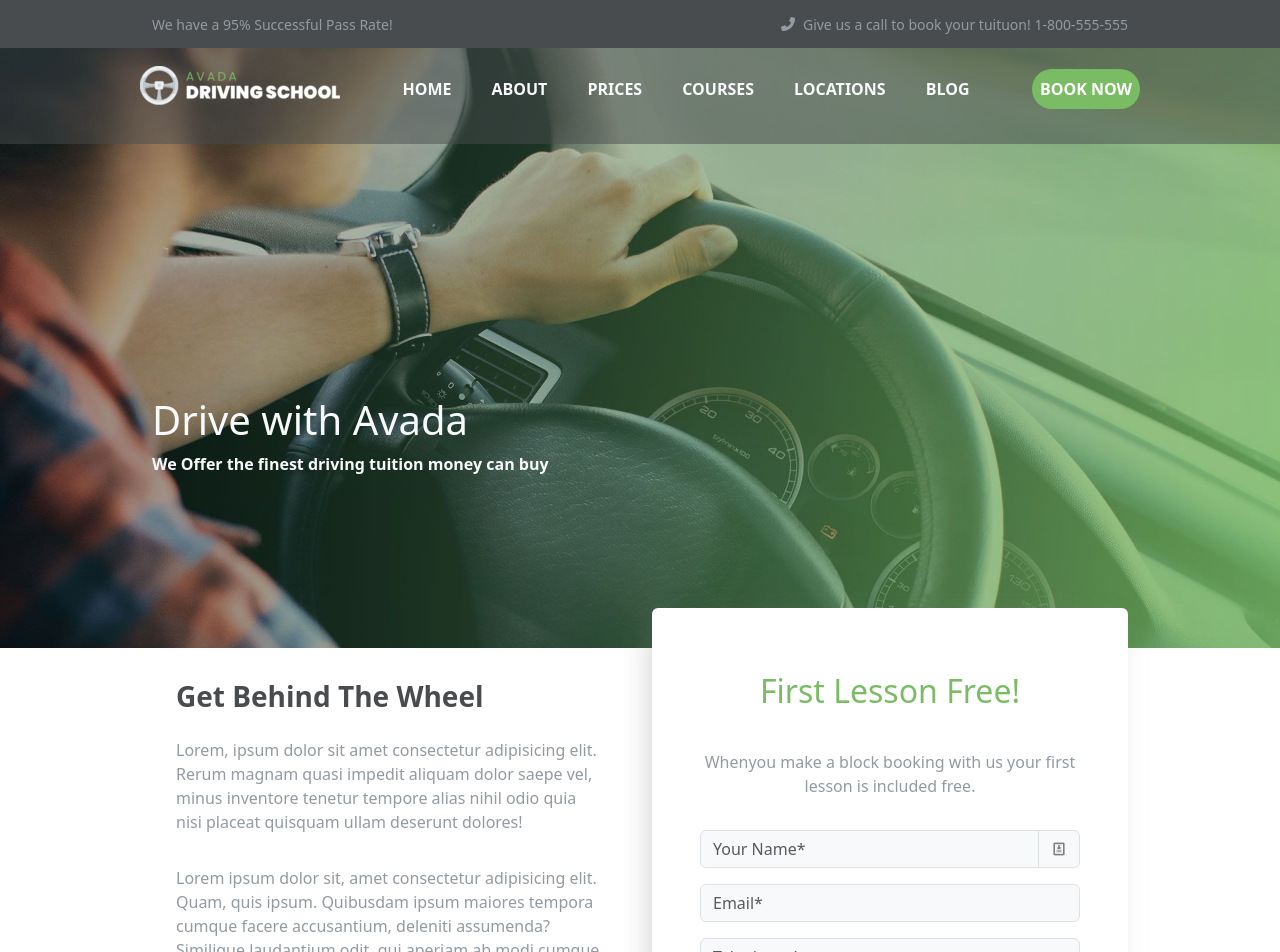
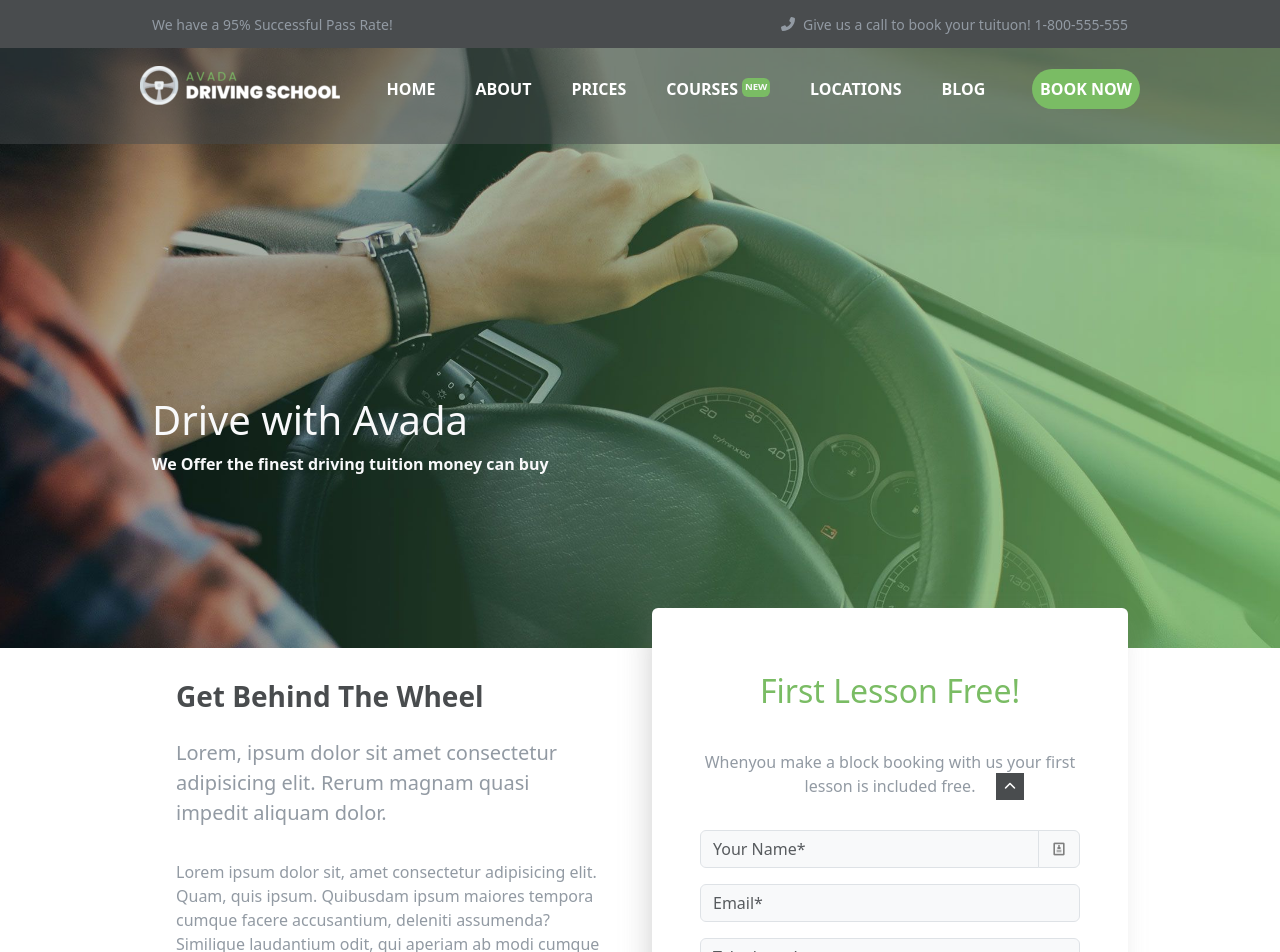
Before and after one commit to antoniodangelo11/proj-html-vuejs, a Vue app: page / in a window 1280 px wide. Shown: the top 952 px of the page. Built offline with nearby package versions, Linux system fonts and the light colour scheme.

Commit message:
fix style hover

```diff
--- a/src/App.vue
+++ b/src/App.vue
@@ -14,7 +14,7 @@ export default {
 </script>
 
 <template>
-  <AppHeader />
+  <AppHeader id="start" />
   <AppMain />
   <AppFooter />
 </template>
--- a/src/components/AppCallUs.vue
+++ b/src/components/AppCallUs.vue
@@ -6,6 +6,7 @@ export default {
 
 <template>
     <section class="bg_call_us">
+        <div class="container">
             <div class="row">
                 <div class="col-12">
                     <div class="call_us container d-flex align-items-center justify-content-between py-5">
@@ -16,6 +17,7 @@ export default {
                         <div class="text-light">
                             <font-awesome-icon class="px-2 text-light" :icon="['fas', 'phone']" flip="horizontal" />
                             1-800-555-555
+                        </div>
                     </div>
                 </div>
             </div>
@@ -33,4 +35,8 @@ export default {
         max-width: 1000px;
     }
 }
+
+.container {
+    max-width: 1000px;
+}
 </style>
--- a/src/components/AppCopyRight.vue
+++ b/src/components/AppCopyRight.vue
@@ -23,6 +23,9 @@ export default {
                         <i class="fa-brands fa-instagram px-2"></i>
                     </div>
                 </div>
+            </div>
+            <div class="chevron_fixed">
+                <a href="#"><i class="fa-solid fa-chevron-up fa-xs"></i></a>
             </div>
         </div>
     </section>
@@ -61,4 +64,16 @@ export default {
 .socials_icons {
     padding-left: 6rem;
 }
+
+.chevron_fixed {
+    background-color: #494C4E;
+    padding: .1rem .5rem;
+    position: fixed;
+    bottom: 0%;
+    right: 20%;
+
+    a {
+        color: rgb(255, 255, 255)
+    }
+}
 </style>
--- a/src/components/AppCourses.vue
+++ b/src/components/AppCourses.vue
@@ -109,6 +109,7 @@ export default {
 
             &:hover {
                 transform: scale(1.05);
+                color: #7ABC64;
             }
         }
 
--- a/src/components/AppHeader.vue
+++ b/src/components/AppHeader.vue
@@ -22,6 +22,7 @@ export default {
                 },
                 {
                     title: 'COURSES',
+                    sub_title: 'NEW',
                     link: '#',
                     id: 3,
                 },
@@ -50,7 +51,8 @@ export default {
             <div class="top_nav container d-flex justify-content-between align-items-center">
                 <small>We have a 95% Successful Pass Rate!</small>
                 <small>
-                    <font-awesome-icon class="px-2" :icon="['fas', 'phone']" flip="horizontal" />Give us a call to book your
+                    <font-awesome-icon class="px-2" :icon="['fas', 'phone']" flip="horizontal" />Give us a call to book
+                    your
                     tuituon!
                     1-800-555-555
                 </small>
@@ -60,7 +62,7 @@ export default {
             <div class="nav_bg">
                 <div class="navbar container d-flex">
                     <img class="d-block" src="../assets/img/avada-drivers-logo-2x-200x39.png" alt="">
-                    <ul class="list-unstyled d-flex align-items-center">
+                    <ul class="list-unstyled d-flex">
                         <AppNav v-for="ObjNav in ArrNav" :key="ObjNav.id" :ObjNav="ObjNav" />
                     </ul>
                     <div>
--- a/src/components/AppNav.vue
+++ b/src/components/AppNav.vue
@@ -7,9 +7,32 @@ export default {
 </script>
 
 <template>
-    <li class="fw-bold text-light">
+    <li class="fw-bold">
         {{ ObjNav.title }}
+        <span class="btn text-light rounded fw-bold">{{ ObjNav.sub_title }}</span>
     </li>
 </template>
 
-<style lang="scss" scoped></style>
+<style lang="scss" scoped>
+li {
+    color: rgb(255, 255, 255);
+
+    &:hover {
+        color: #7ABC64;
+        cursor: pointer;
+        border-bottom: 2px solid #7ABC64;
+    }
+
+    span {
+        display: none;
+    }
+
+    &:nth-child(4) span {
+        display: inline-block;
+        background-color: #7ABC64;
+        padding: .1rem;
+        margin-bottom: .4rem;
+        font-size: .6em;
+    }
+}
+</style>
--- a/src/components/AppRegistration.vue
+++ b/src/components/AppRegistration.vue
@@ -10,12 +10,9 @@ export default {
             <div class="col-6">
                 <div class="text_sign_in p-4">
                     <h3 class="py-2 fw-bold">Get Behind The Wheel</h3>
-                    <p class="py-2">Lorem, ipsum dolor sit amet consectetur adipisicing elit. Rerum magnam quasi
-                        impedit
-                        aliquam
-                        dolor
-                        saepe vel, minus inventore tenetur tempore alias nihil odio quia nisi placeat quisquam ullam
-                        deserunt dolores!</p>
+                    <p class="py-2 fs-5">Lorem, ipsum dolor sit amet consectetur adipisicing elit. Rerum magnam quasi
+                        impedit aliquam dolor.
+                    </p>
                     <p class="py-2">Lorem ipsum dolor sit, amet consectetur adipisicing elit. Quam, quis ipsum.
                         Quibusdam ipsum
                         maiores
```
Lines whose indentation alone changed are shown as unchanged.
